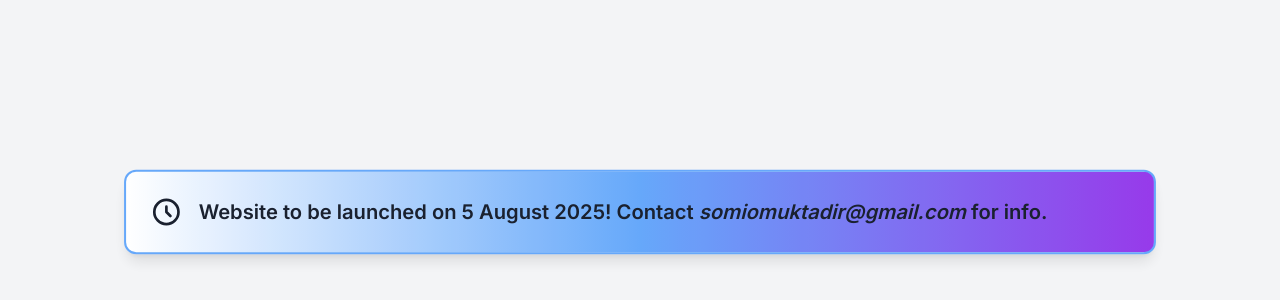
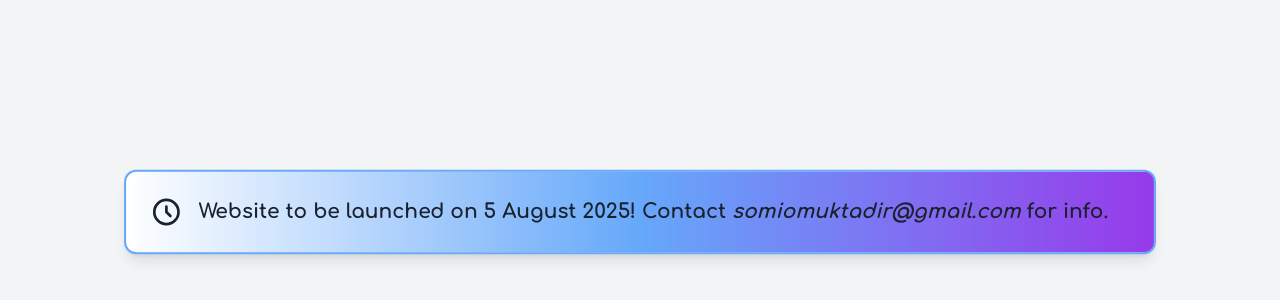
Before and after one commit to logicalfoundation/logicalfoundation.github.io, a plain HTML site: page index.html in a window 1280 px wide. Shown: the part 168-468 px from the top of the page. Drawn offline with nearby package versions, Linux system fonts and the light colour scheme.

Commit message:
Update index.html

```diff
--- a/index.html
+++ b/index.html
@@ -163,7 +163,7 @@
                     <svg class="w-8 h-8 mr-4 text-gray-900" fill="none" stroke="currentColor" viewBox="0 0 24 24" xmlns="http://www.w3.org/2000/svg">
                         <path stroke-linecap="round" stroke-linejoin="round" stroke-width="2" d="M12 8v4l3 3m6-3a9 9 0 11-18 0 9 9 0 0118 0z"></path>
                     </svg>
-                    <span class="text-xl font-semibold">Website to be launched on 5 August 2025! Contact <i>somiomuktadir@gmail.com</i> for info.</span>
+                    <span class="text-xl font-comfortaa font-bold">Website to be launched on 5 August 2025! Contact <i>somiomuktadir@gmail.com</i> for info.</span>
                 </div>
             </div>
         </a>
```
